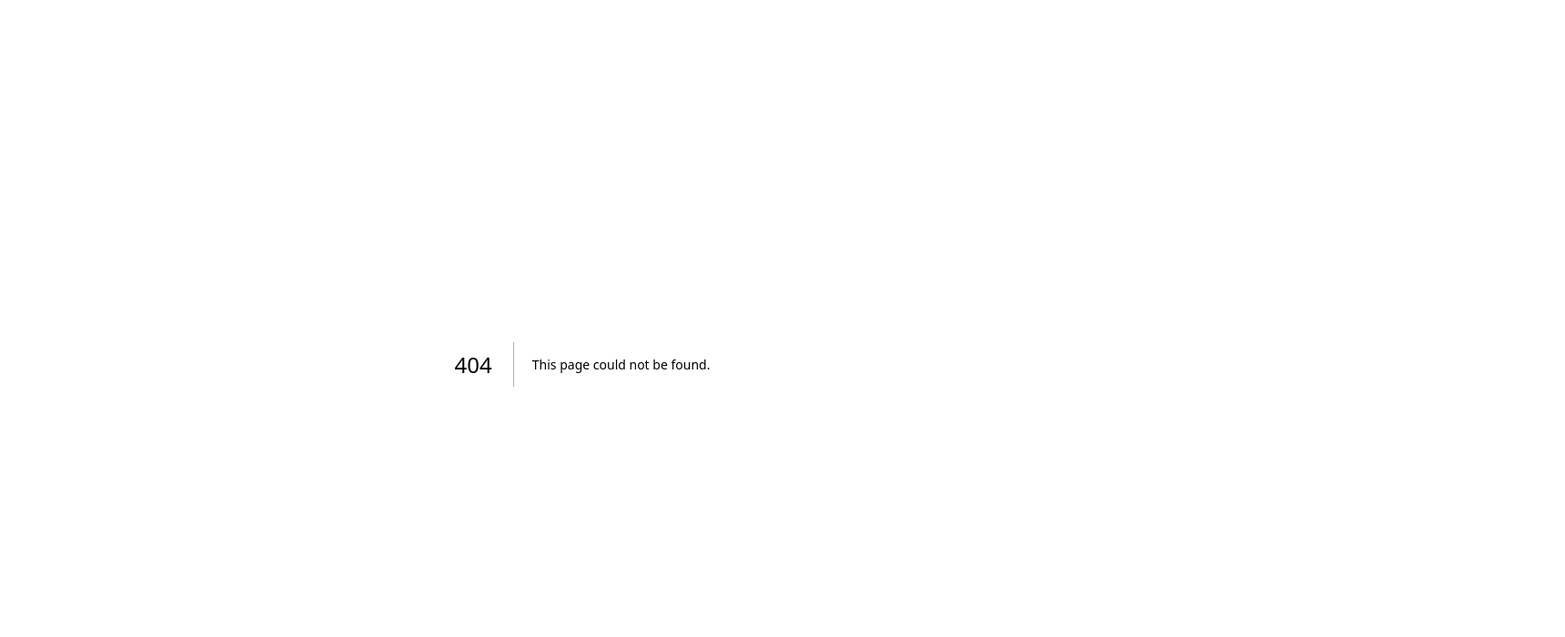
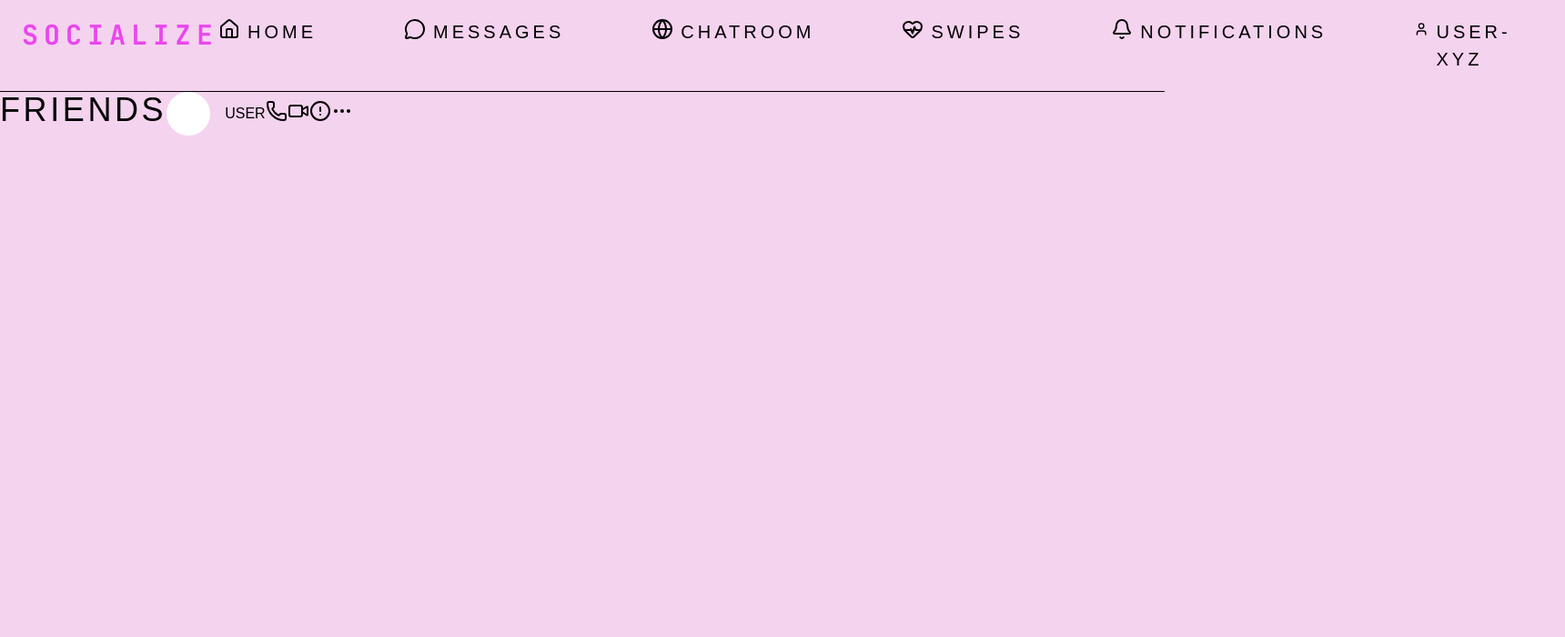
Before and after one commit to BLACK-SCYTHE009/SOCIALIZE01, a Next.js app: page /messages in a window 1280 px wide. Before the commit this address had no page. Shown: the top 700 px of the page at 91% size, 1720 px wide, since content can reach past the window. Built offline with nearby package versions, Linux system fonts and the light colour scheme; a web font is replaced by a local one.

Commit message:
Messages section updated

```diff
--- a/src/app/components/Mid.jsx
+++ b/src/app/components/Mid.jsx
@@ -1,5 +1,5 @@
 import React from 'react'
-
+import { Plus,Heart,MessageSquareText,Share2 } from 'lucide-react'
 const Mid = () => {
   return (
     <>
@@ -11,9 +11,18 @@ const Mid = () => {
 
 
           <section>
-            <div>
+            <div className='flex gap-14  p-4 justify-center items-center'>
+              <button className='flex gap-2 text-xl '>Follow <Plus size={23}/></button>
+              <div className='flex gap-5 items-center'>              <div className='USer text-2xl'>User-xyz</div>
+              <div className='h-7 w-7 bg-white rounded-full'></div>
+              </div>
+               </div>
+<div className=' flex gap-24 justify-center'>
+<button className='block'><Heart strokeWidth={2.5}/></button>
+<button className='block'><MessageSquareText strokeWidth={2.5}/></button>
+<button className='block'><Share2 strokeWidth={2.5}/></button>
+</div>
 
-            </div>
           </section>
 
 
--- /dev/null
+++ b/src/app/components/Msg.jsx
@@ -0,0 +1,38 @@
+import React from 'react'
+import { Phone,Video,AlertCircle,Ellipsis } from 'lucide-react'
+const Msg = () => {
+  return (
+<>
+
+<section >
+<div className='flex  '>
+<h1 className='text-4xl font-light tracking-widest  '>FRIENDS </h1>
+  <section className='flex items-center  '>
+
+
+<div className=''>
+
+<span className='flex gap-4 items-center'> <div className='h-12 w-12 rounded-full bg-white'></div>USER</span>
+
+</div>
+
+
+
+<div>
+<button><Phone/></button>
+<button><Video/></button>
+<button><AlertCircle/></button>
+<button><Ellipsis/></button>
+</div>
+  </section>
+</div>
+
+</section>
+
+
+
+</>
+  )
+}
+
+export default Msg
--- a/src/app/components/Nav.jsx
+++ b/src/app/components/Nav.jsx
@@ -1,9 +1,8 @@
 import React from 'react'
 import{JetBrains_Mono} from"next/font/google"
 import{House,MessageCircle,Globe,HeartPulse,User,Bell} from "lucide-react"
-import SearchBar from './SearchBar'
-import StorySection from './StorySection'
-import Mid from './Mid'
+
+import Link from 'next/link'
 
 const jetbrains=JetBrains_Mono({
   subsets:["latin"],
@@ -17,8 +16,8 @@ const Nav = () => {
         SOCIALIZE
       </h1></div>
     <ul className='flex gap-24'>
-      <li className='flex x gap-2'><House/>HOME</li>
-      <li className='flex  gap-2 x'><MessageCircle/>MESSAGES</li>
+      <Link className='flex x gap-2' href="/"><House/>HOME</Link>
+      <Link className='flex  gap-2 x' href="/messages"> <MessageCircle/> MESSAGES</Link>
       <li className='flex x gap-2 '><Globe/>CHATROOM</li>
       <li className='flex x gap-2 '><HeartPulse/>SWIPES</li>
       <li className='flex x gap-2 '><Bell/>NOTIFICATIONS</li>
@@ -26,9 +25,7 @@ const Nav = () => {
     </ul>
   </nav>
   <hr />
-  <SearchBar/>
-  <StorySection/>
-<Mid/>
+
 
 </header>
   )
--- a/src/app/layout.jsx
+++ b/src/app/layout.jsx
@@ -16,8 +16,9 @@ export default function RootLayout({ children }) {
   return (
     <html lang="en" className={jersey15.className}>
       <body>
+         <Nav/>
         {children}
-        <Nav/>
+
       </body>
     </html>
   );
--- /dev/null
+++ b/src/app/messages/page.jsx
@@ -0,0 +1,17 @@
+import React from 'react'
+import Msg from '../components/Msg'
+
+const page = () => {
+  return (
+   <>
+
+   <Msg/>
+
+
+
+
+   </>
+  )
+}
+
+export default page
--- a/src/app/page.jsx
+++ b/src/app/page.jsx
@@ -1,9 +1,17 @@
-import Image from "next/image";
+import React from 'react'
 
-export default function Home() {
+import SearchBar from './components/SearchBar'
+import StorySection from './components/StorySection'
+import Mid from './components/Mid'
+const Home = () => {
   return (
- <>
+    <>
 
- </>
-  );
+<SearchBar/>
+  <StorySection/>
+<Mid/>
+  </>
+  )
 }
+
+export default Home
```
Also changed, not shown: src/app/globals.css (line endings or trailing spaces).
